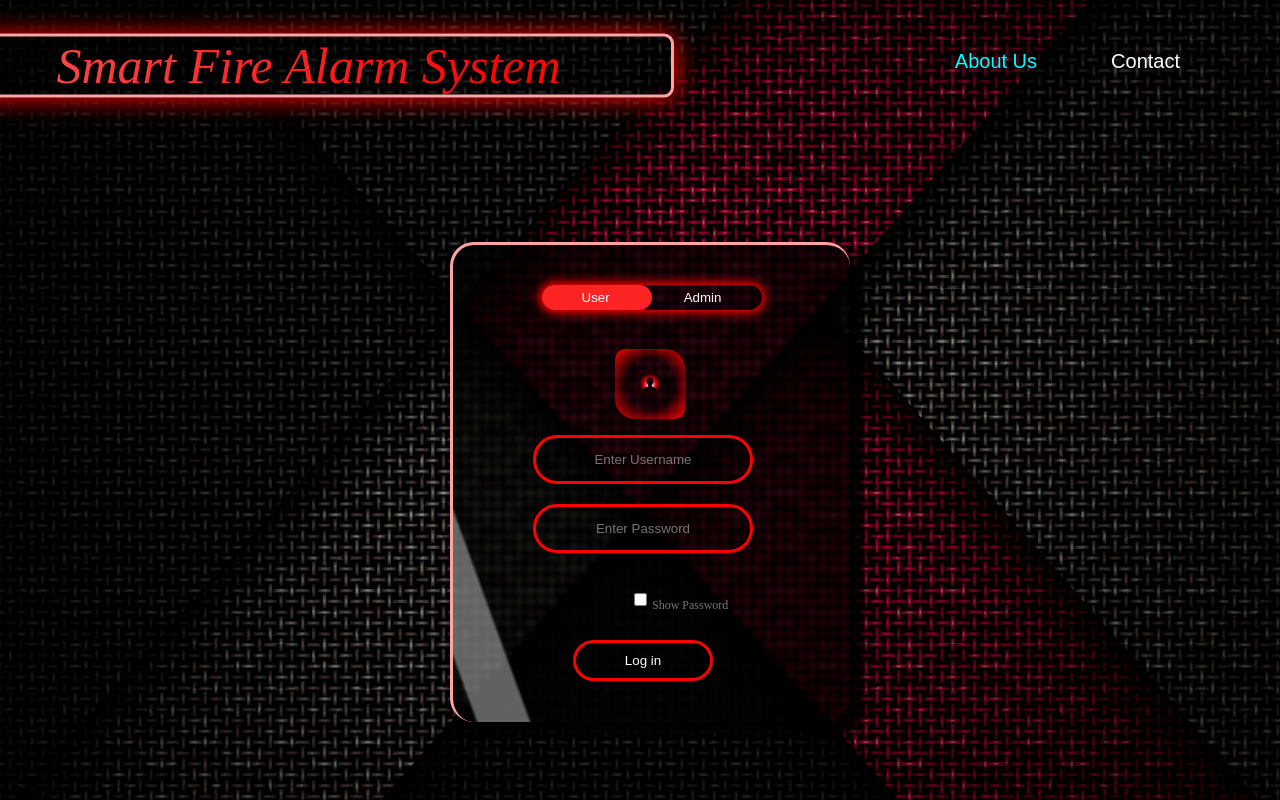
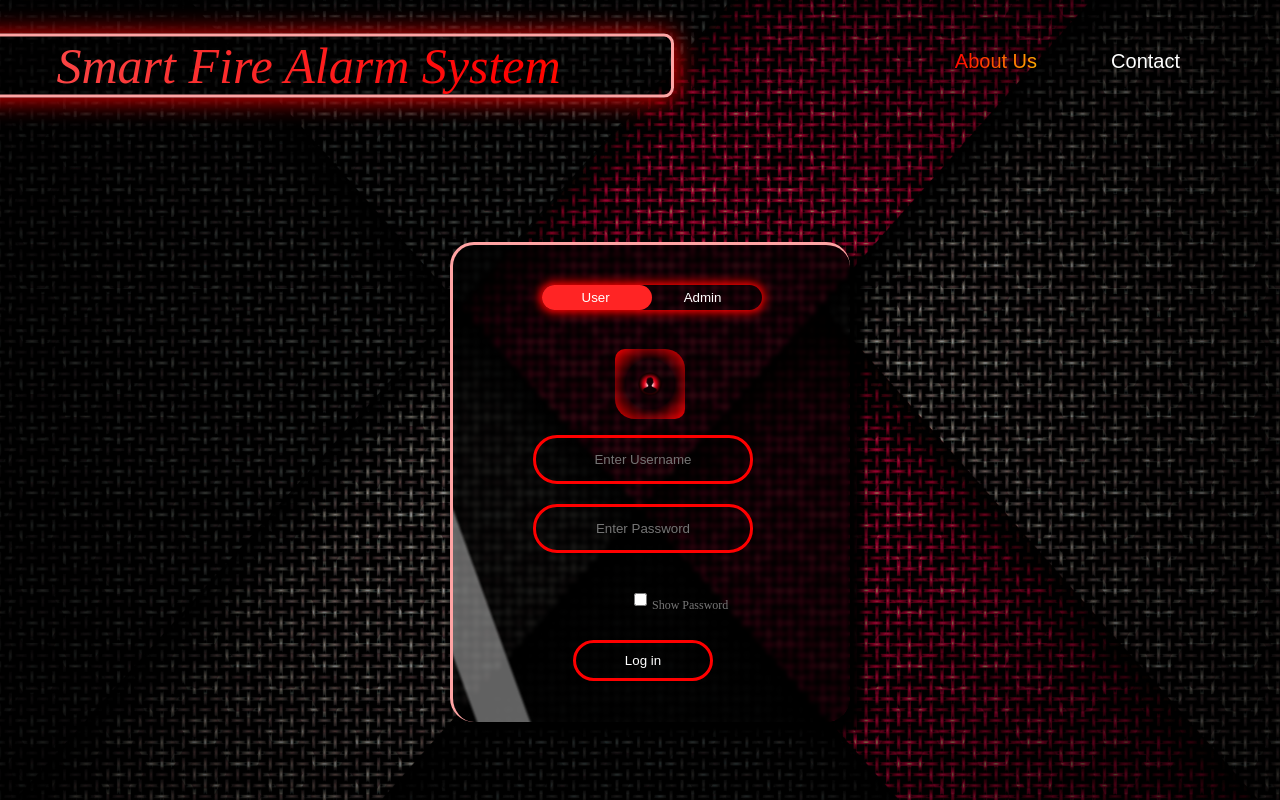
Before and after one commit to Capstone11111/fire-monitoring, a PHP site: page /login/loginpage.php in a window 1280 px wide, with the pointer over the restyled element. Run offline with PHP 8.4, Linux system fonts and the light colour scheme; the visitor is signed in with stand-in values (Sample User, id 1).

Commit message:
Update style2.css

```diff
--- a/login/css/style2.css
+++ b/login/css/style2.css
@@ -65,7 +65,12 @@ nav ul li button:hover
 }
 nav ul li a:hover
 {
-    color: aqua;
+     background-image:linear-gradient(90deg,#F76868,red,orange,#FBC085);
+  -webkit-background-clip:text;
+ -webkit-text-fill-color:transparent;
+ background-size: 300%;
+ transition: background-position 1s;
+   animation: bg-animation 10s infinite;
 }
 a
 {
```
